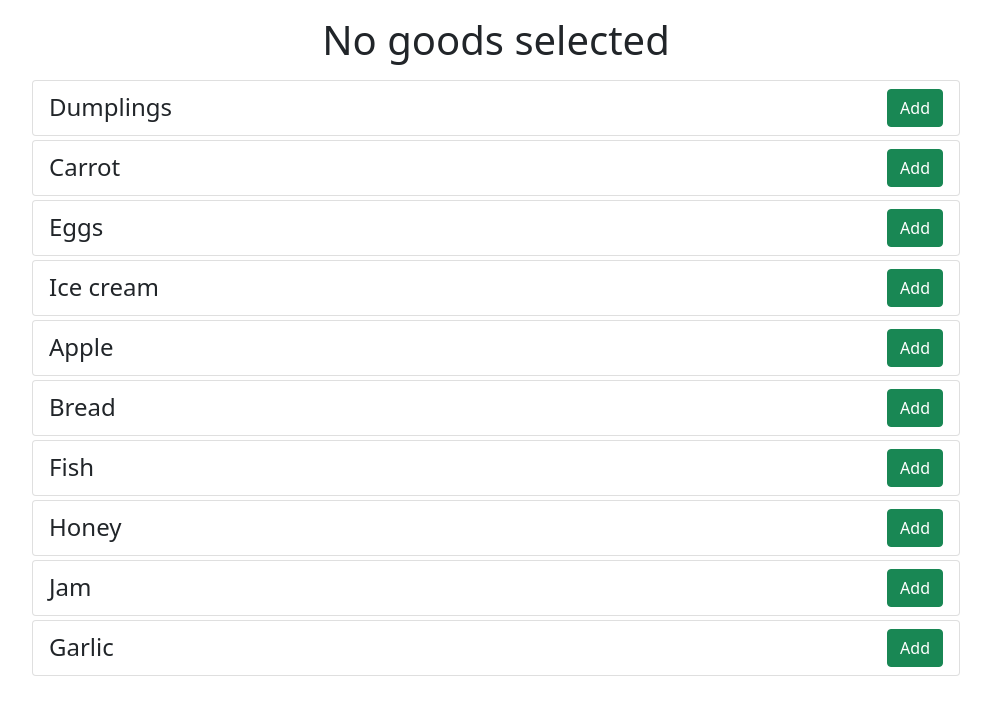
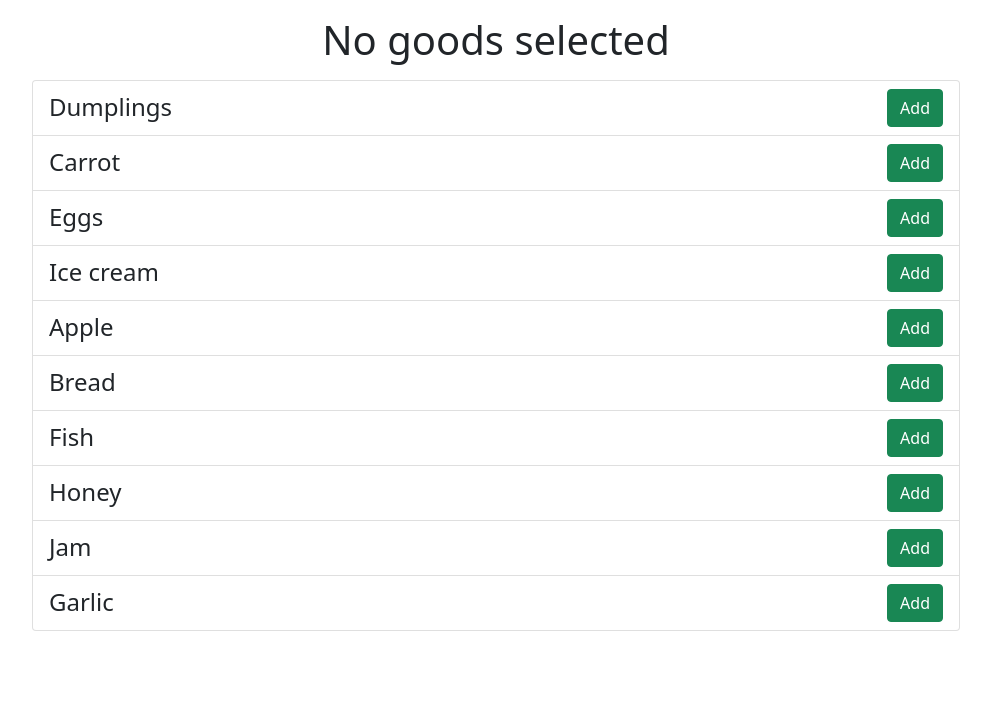
Before and after one commit to mate-academy/react_goods-selector, a React (Create React App) app: page / in a window 1280 px wide. Shown: the top 714 px of the page, without its empty margins (144-1135 px from the left). Built offline with nearby package versions, Linux system fonts and the light colour scheme.

Commit message:
Added list tags

```diff
--- a/src/App.js
+++ b/src/App.js
@@ -67,7 +67,7 @@ class App extends React.Component {
                 <button
                   type="button"
                   className="btn btn-warning clearbtn "
-                  onClick={() => this.remoteAll()}
+                  onClick={this.remoteAll}
                 >
                   X
                 </button>
@@ -76,9 +76,10 @@ class App extends React.Component {
           }
           </div>
 
-          {goodsFromServer.map(item => (
-            <div key={item} className="list-group mb-1 fs-4">
-              <div
+          <ul className="list-group fs-4">
+            {goodsFromServer.map(item => (
+              <li
+                key={item}
                 className={
                   classNames('list-group-item d-flex justify-content-between',
                     { selected: selectedGoods.includes(item) })}
@@ -105,9 +106,9 @@ class App extends React.Component {
                     </button>
                   )
                 }
-              </div>
-            </div>
-          ))}
+              </li>
+            ))}
+          </ul>
         </div>
       </div>
     );
```
